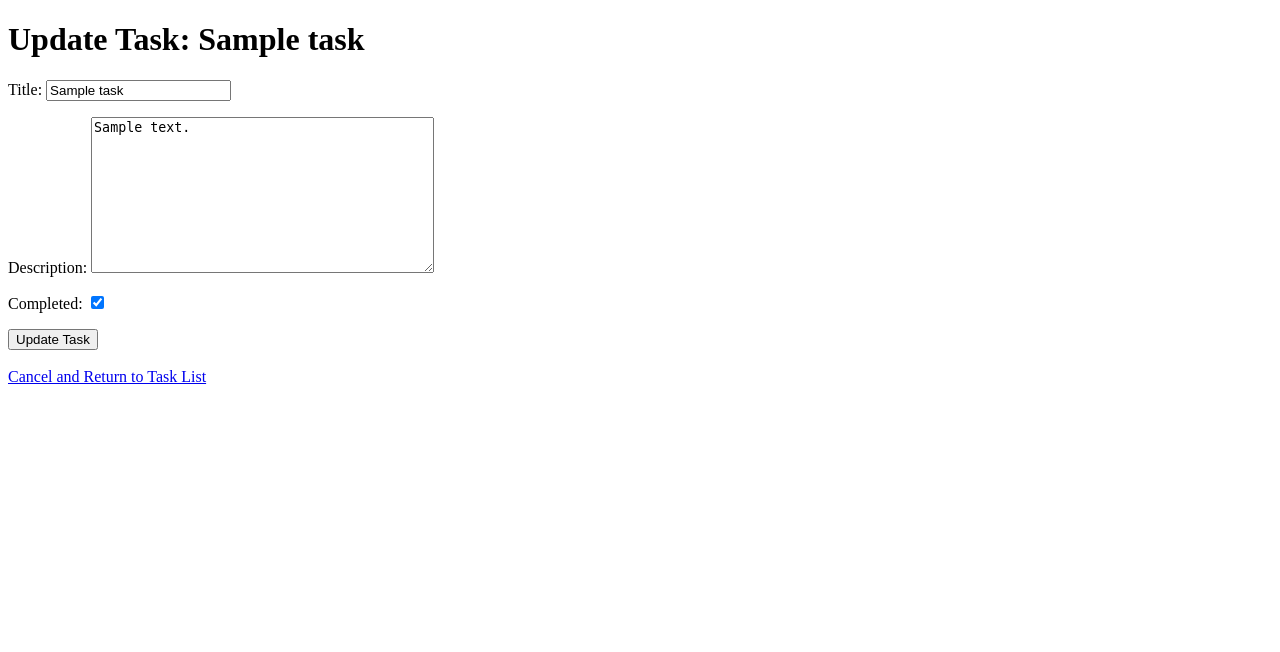
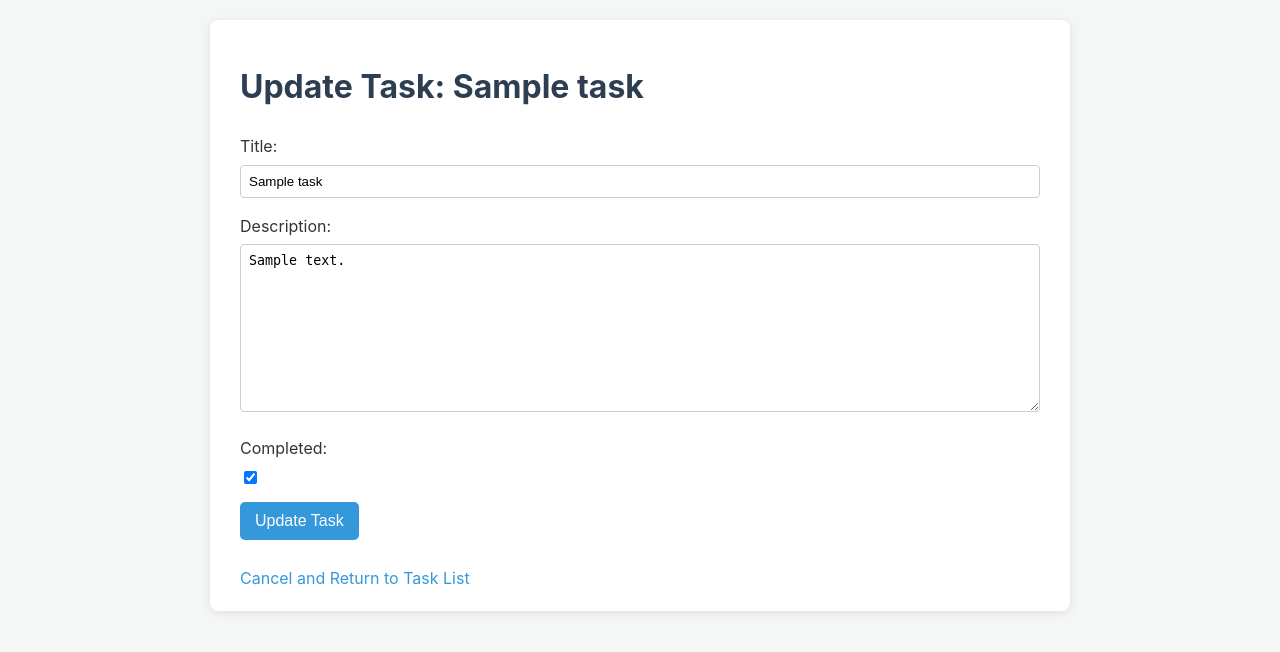
Before and after one commit to JdanielGA/Django_Essentials, a Django app: page /tasks/1/edit/ in a window 1280 px wide. Shown: the top 652 px of the page. Run offline with Django 5.2, Linux system fonts and the light colour scheme; tables that the repository leaves empty hold one stand-in row (values such as "Sample post").

Commit message:
Styles with css and base.html file were added

```diff
--- /dev/null
+++ b/static/css/styles.css
@@ -0,0 +1,95 @@
+/* static/css/styles.css */
+/* static/css/styles.css */
+
+body {
+    font-family: -apple-system, BlinkMacSystemFont, "Segoe UI", Roboto, "Helvetica Neue", Arial, sans-serif;
+    background-color: #f4f7f6;
+    color: #333;
+    line-height: 1.6;
+    margin: 0;
+    padding: 20px;
+}
+
+.container {
+    max-width: 800px;
+    margin: auto;
+    background: #fff;
+    padding: 20px 30px;
+    border-radius: 8px;
+    box-shadow: 0 2px 10px rgba(0, 0, 0, 0.1);
+}
+
+h1, h2 {
+    color: #2c3e50;
+}
+
+a {
+    color: #3498db;
+    text-decoration: none;
+}
+
+a:hover {
+    text-decoration: underline;
+}
+
+ul {
+    list-style: none;
+    padding: 0;
+}
+
+li {
+    padding: 15px;
+    border-bottom: 1px solid #eee;
+    display: flex;
+    justify-content: space-between;
+    align-items: center;
+}
+
+li:last-child {
+    border-bottom: none;
+}
+
+button, input[type="submit"] {
+    background-color: #3498db;
+    color: white;
+    border: none;
+    padding: 10px 15px;
+    border-radius: 5px;
+    cursor: pointer;
+    font-size: 1em;
+}
+
+button:hover, input[type="submit"]:hover {
+    background-color: #2980b9;
+}
+
+form {
+    margin-top: 20px;
+}
+
+form.inline {
+    display: inline;
+    margin-top: 0;
+}
+
+form p {
+    margin-bottom: 10px;
+}
+
+form label {
+    display: block;
+    margin-bottom: 5px;
+}
+
+input[type="text"], textarea {
+    width: 100%;
+    padding: 8px;
+    border: 1px solid #ccc;
+    border-radius: 4px;
+    box-sizing: border-box;
+}
+
+.cancel-link {
+    display: inline-block;
+    margin-top: 20px;
+}
--- a/task_manager/settings.py
+++ b/task_manager/settings.py
@@ -119,6 +119,10 @@ USE_TZ = True
 
 STATIC_URL = 'static/'
 
+STATICFILES_DIRS = [
+    BASE_DIR / 'static',
+]
+
 # Default primary key field type
 # https://docs.djangoproject.com/en/5.2/ref/settings/#default-auto-field
 
--- /dev/null
+++ b/templates/base.html
@@ -0,0 +1,18 @@
+{% load static %}
+<!DOCTYPE html>
+<html lang="en">
+<head>
+    <meta charset="UTF-8">
+    <meta name="viewport" content="width=device-width, initial-scale=1.0">
+    <title>{% block title %}Task Manager{% endblock %}</title>
+    <link rel="stylesheet" href="{% static 'css/styles.css' %}">
+</head>
+<body>
+    <div class="container">
+        {% block content %}
+        <!-- the specific page content will go here -->
+        {% endblock %}
+    </div>
+
+</body>
+</html>
--- a/templates/tasks/update_task.html
+++ b/templates/tasks/update_task.html
@@ -1,11 +1,8 @@
-<!DOCTYPE html>
-<html lang="en">
-<head>
-    <meta charset="UTF-8">
-    <meta name="viewport" content="width=device-width, initial-scale=1.0">
-    <title>Update Task</title>
-</head>
-<body>
+{% extends 'base.html' %}
+
+{% block title %}Update Task{% endblock %}
+
+{% block content %}
     <h1>Update Task: {{ task.title }}</h1>
     <form method="post">
         {% csrf_token %}
@@ -14,5 +11,4 @@
     </form>
     <br>
     <a href="{% url 'task_list' %}">Cancel and Return to Task List</a>
-</body>
-</html>
+{% endblock %}
```
Also changed, not shown: templates/tasks/task_confirm_delete.html (+6 -10 lines), templates/tasks/task_details.html (+4 -10 lines), templates/tasks/task_form.html (+6 -10 lines), templates/tasks/task_list.html (+4 -11 lines).
